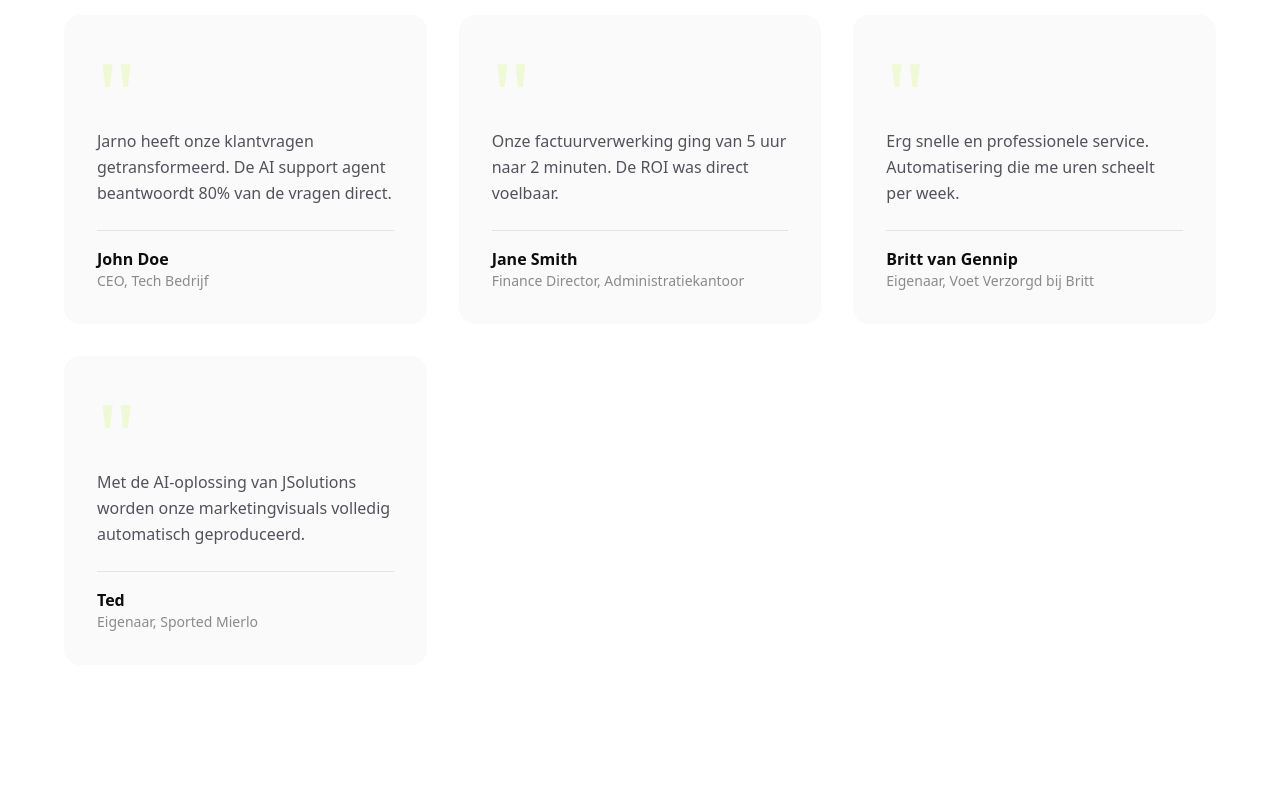
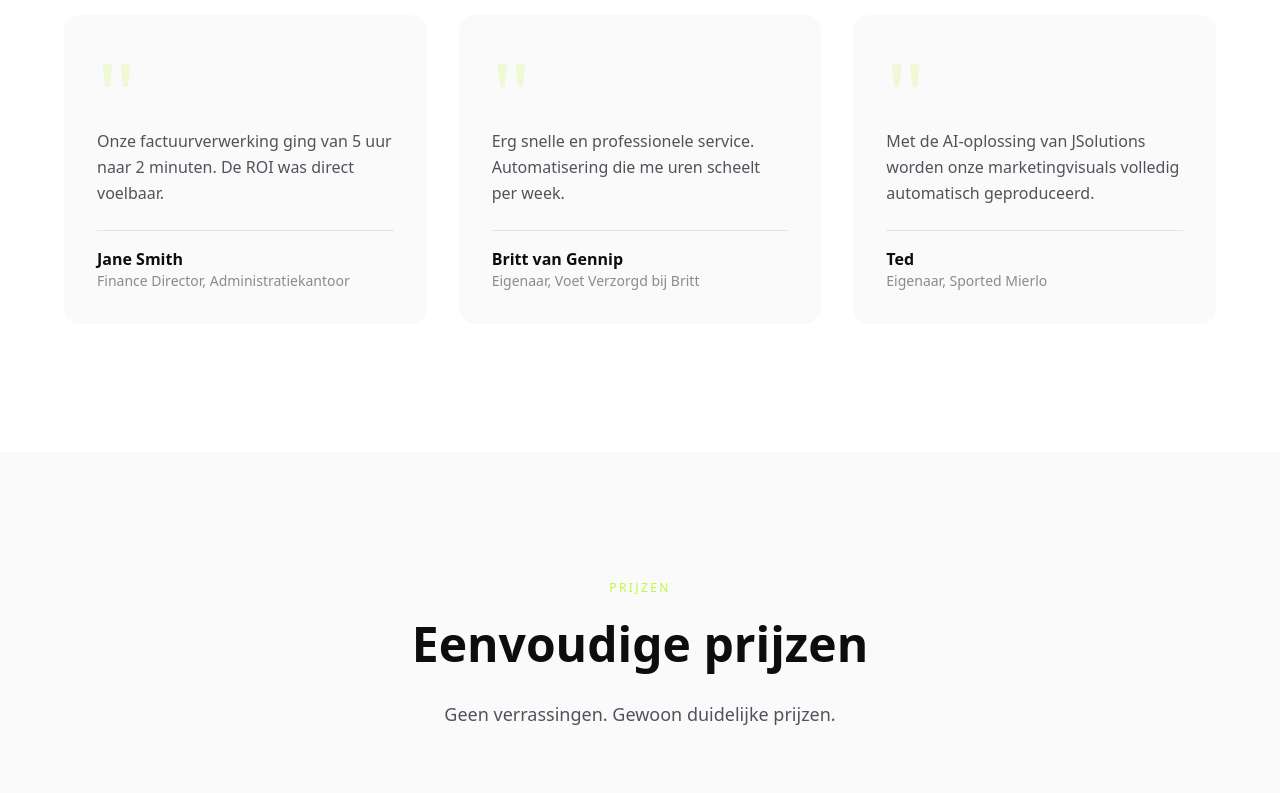
Before and after one commit to Jarno97/jsolutions, a Next.js app: page / in a window 1280 px wide. Shown: the part 3440-4233 px from the top of the page. Built offline with nearby package versions, Linux system fonts and the light colour scheme.

Commit message:
Remove John Doe testimonial

```diff
--- a/src/components/Testimonials.tsx
+++ b/src/components/Testimonials.tsx
@@ -12,13 +12,6 @@ interface Testimonial {
 }
 
 const testimonials: Testimonial[] = [
-  {
-    quote: "Jarno transformed how we handle customer inquiries. The AI support agent handles 80% of questions instantly.",
-    quoteNl: "Jarno heeft onze klantvragen getransformeerd. De AI support agent beantwoordt 80% van de vragen direct.",
-    author: "John Doe",
-    role: "CEO, Tech Company",
-    roleNl: "CEO, Tech Bedrijf",
-  },
   {
     quote: "Our invoice processing went from 5 hours to 2 minutes. The ROI was immediate.",
     quoteNl: "Onze factuurverwerking ging van 5 uur naar 2 minuten. De ROI was direct voelbaar.",
```
